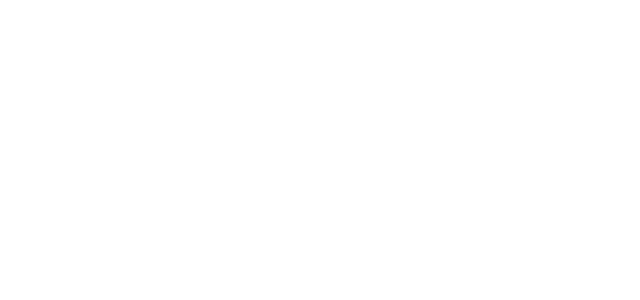
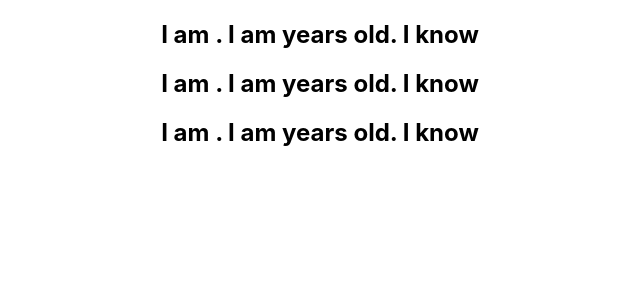
Before and after one commit to Dheepthi-Reddy/React, a React (Create React App) app in the folder hello-world/: page / in a window 1280 px wide. Shown: the top 300 px of the page, without its empty margins (320-960 px from the left). Built offline with nearby package versions, Linux system fonts and the light colour scheme.

Commit message:
List rendering

```diff
--- a/hello-world/src/App.js
+++ b/hello-world/src/App.js
@@ -11,12 +11,15 @@
 import EventBind from './components/EventBind';
 import ParentComponent from './components/ParentComponent';
 import UserGreeting from './components/UserGreeting';
+import NameList from './components/NameList';
 
 function App() {
   return (
     <div className="App">
 
-      <UserGreeting/>
+      <NameList/>
+
+      {/* <UserGreeting/> */}
 
       {/* <ParentComponent/> */}
 
--- /dev/null
+++ b/hello-world/src/components/NameList.js
@@ -0,0 +1,97 @@
+import React from 'react'
+import Person from './Person'
+
+function NameList() {
+
+//  ***First way
+
+//     const names = ['Bruce', 'Clark', 'Diana']
+
+
+//   return (
+//     <div>
+//       {/* <h2> {names[0]} </h2>
+//       <h2> {names[1]} </h2>
+//       <h2> {names[2]} </h2> */}
+
+//       {
+//         names.map(name => <h2> {name} </h2>)
+//       }
+
+
+//     </div>
+//   )
+
+// ***Second way: using a list
+
+//   const names = ['Bruce', 'Clark', 'Diana']
+//   const nameList = names.map(name => <h2> {name} </h2>)   //(2)
+
+//   return(
+//     <div> {nameList} </div>
+//   )
+
+// ***Third way
+
+// const persons = [
+//     {
+//         id: 1,
+//         name: 'Bruce',
+//         age: 30,
+//         skill: 'React'
+//     },
+//     {
+//         id: 2,
+//         name: 'Clark',
+//         age: 25,
+//         skill: 'Angular'
+//     },
+//     {
+//         id: 3,
+//         name: 'Diana',
+//         age: 28,
+//         skill: 'Vue'
+//     }
+// ]
+
+// const personList = persons.map(person => (
+
+// <h2>
+//     I am {person.name}. I am {person.age} years old. I know {person.skill}
+// </h2>
+
+// ))
+
+// return <div> {personList} </div>
+
+
+// ***Fourth way: passing as a JSX component with the help of props
+
+const persons = [
+    {
+        id: 1,
+        name: 'Bruce',
+        age: 30,
+        skill: 'React'
+    },
+    {
+        id: 2,
+        name: 'Clark',
+        age: 25,
+        skill: 'Angular'
+    },
+    {
+        id: 3,
+        name: 'Diana',
+        age: 28,
+        skill: 'Vue'
+    }
+]
+
+const personList = persons.map(person => <Person person = {person}/>)   //creating a prop of person
+
+return <div> {personList} </div>
+
+}
+
+export default NameList
--- /dev/null
+++ b/hello-world/src/components/Person.js
@@ -0,0 +1,15 @@
+import React from 'react'
+
+function Person(person) {       // destructuring the prop
+  return (
+    <div>
+
+    <h2>
+        I am {person.name}. I am {person.age} years old. I know {person.skill}
+    </h2>
+
+    </div>
+  )
+}
+
+export default Person
```
